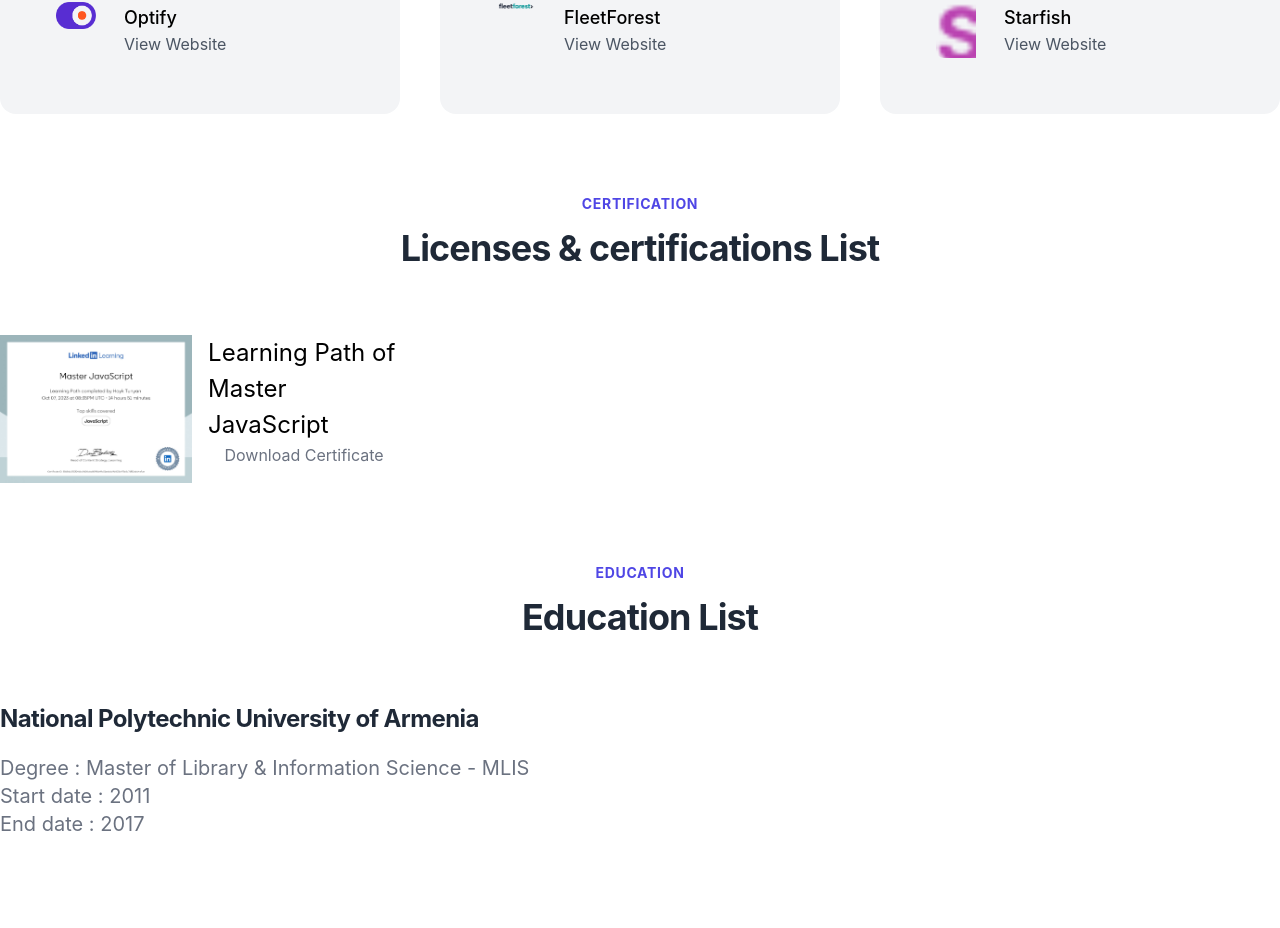
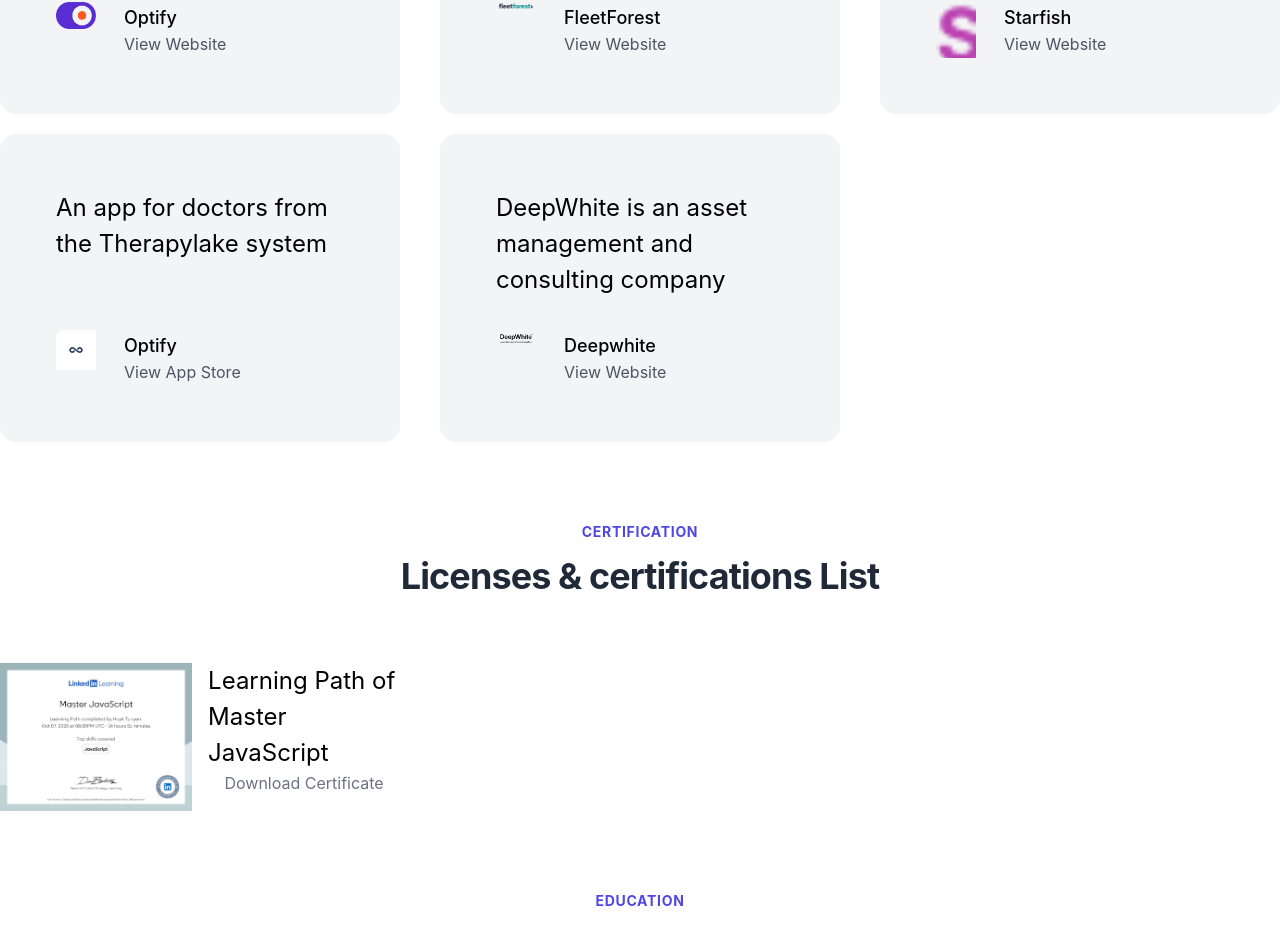
Before and after one commit to HaykTunyan/CV-Portfolio, a Next.js app: page / in a window 1280 px wide. Shown: the part 2010-2938 px from the top of the page. Built offline with nearby package versions, Linux system fonts and the light colour scheme.

Commit message:
update new version

```diff
--- a/components/testimonials.js
+++ b/components/testimonials.js
@@ -13,6 +13,8 @@
 import fleetforest from "../public/img/porftelio/fleetforest.png";
 import starfish from "../public/img/porftelio/starfish.png";
 import teraplake from "../public/img/porftelio/theraplake.png";
+import teraplakeApp  from  "../public/img/porftelio/TherapyLake-app.webp";
+import deepwhite from "../public/img/porftelio/deepwhite.png";
 import Link from "next/link";
 
 
@@ -107,6 +109,48 @@
           </div>
         </div>
       </div>
+      <div className="mt-5" />
+      <div className="grid gap-10 lg:grid-cols-2 xl:grid-cols-3">
+        <div className="lg:col-span-2 xl:col-auto">
+          <div className="flex flex-col justify-between w-full h-full bg-gray-100 px-14 rounded-2xl py-14 dark:bg-trueGray-800">
+            <p className="text-2xl leading-normal">
+            An app for doctors from the Therapylake system
+            </p>
+            <Avatar
+              image={teraplakeApp}
+              name="Optify"
+              path={"View App Store"}
+              url={"https://apps.apple.com/us/app/therapylake/id6450555754"}
+            />
+          </div>
+        </div>
+        <div className="lg:col-span-2 xl:col-auto">
+          <div className="flex flex-col justify-between w-full h-full bg-gray-100 px-14 rounded-2xl py-14 dark:bg-trueGray-800">
+            <p className="text-2xl leading-normal ">
+            DeepWhite is an asset management and consulting company
+            </p>
+            <Avatar
+              image={deepwhite}
+              name="Deepwhite"
+              path={"View Website"}
+              url={"https://deepwhite.am/"}
+            />
+          </div>
+        </div>
+        {/* <div className="lg:col-span-2 xl:col-auto">
+          <div className="flex flex-col justify-between w-full h-full bg-gray-100 px-14 rounded-2xl py-14 dark:bg-trueGray-800">
+            <p className="text-2xl leading-normal ">
+              Starfish is a great admin system tool for truck centers.
+            </p>
+            <Avatar
+              image={starfish}
+              name="Starfish"
+              path={"View Website"}
+              url={"https://starfish.eachbase.com/"}
+            />
+          </div>
+        </div> */}
+      </div>
     </Container>
   );
 }
```
Also changed, not shown: public/img/porftelio/TherapyLake-app.webp (added), public/img/porftelio/deepwhite.png (added).
